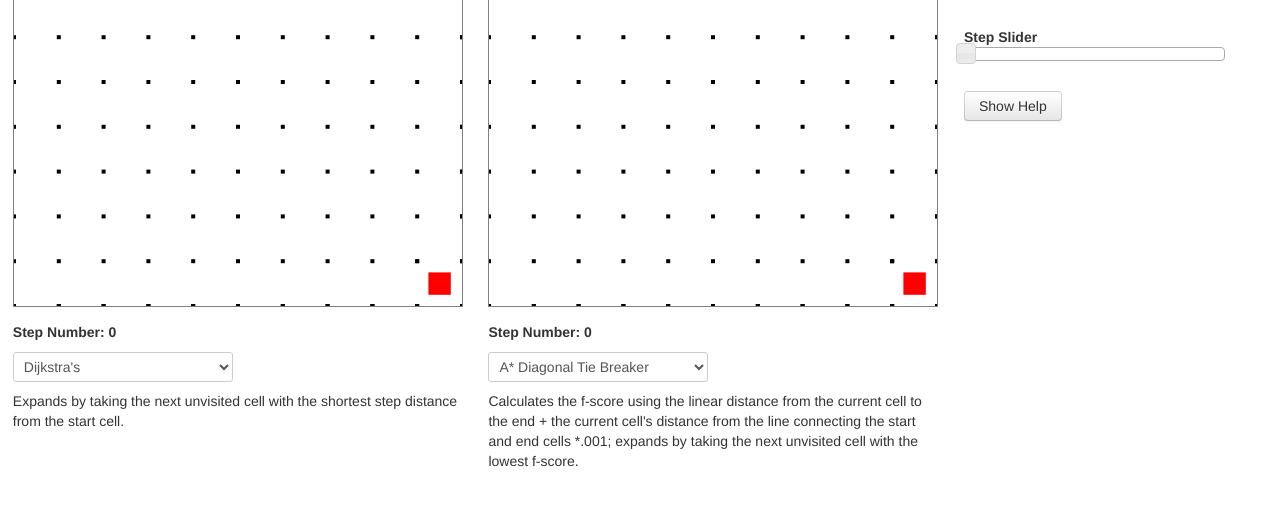
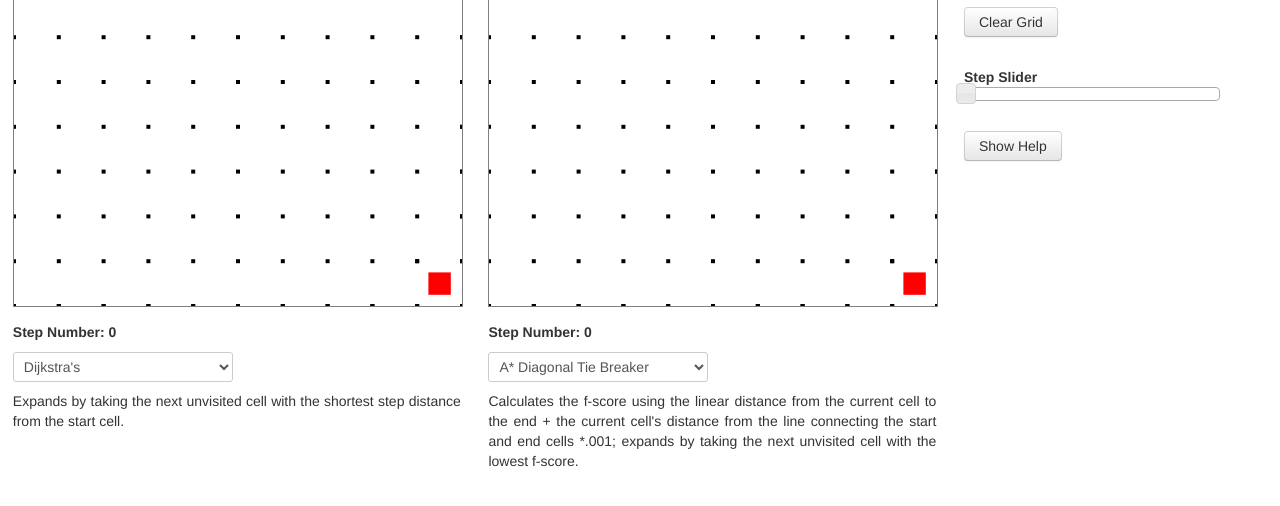
Before and after one commit to jfucci/maze-algorithm-viewer, a plain HTML site: page index.html in a window 1280 px wide. Shown: the part 156-662 px from the top of the page. Drawn offline with Linux system fonts and the light colour scheme; a script that the page names is missing.

Commit message:
fixed width issue for the controls (noticed in firefox, had to do with font size)

```diff
--- a/maze.css
+++ b/maze.css
@@ -29,9 +29,18 @@ body, html {
 	border:1px solid gray;
 }
 
+#description0{
+    text-align: justify;
+}
+
+#description1{
+    text-align: justify;
+}
+
 #controls{
 	float:left;
 	margin:1%;
+    width: 20%;
 }
 
 .no-close .ui-dialog-titlebar-close {
```
